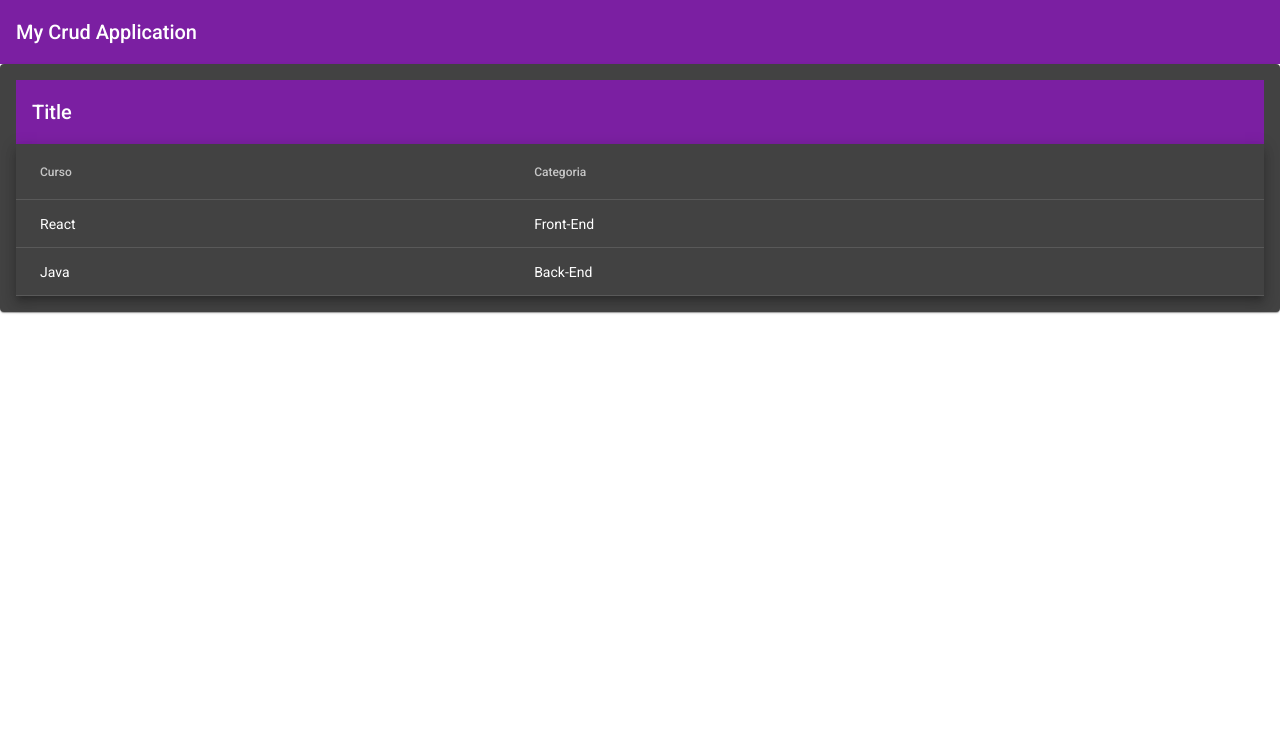
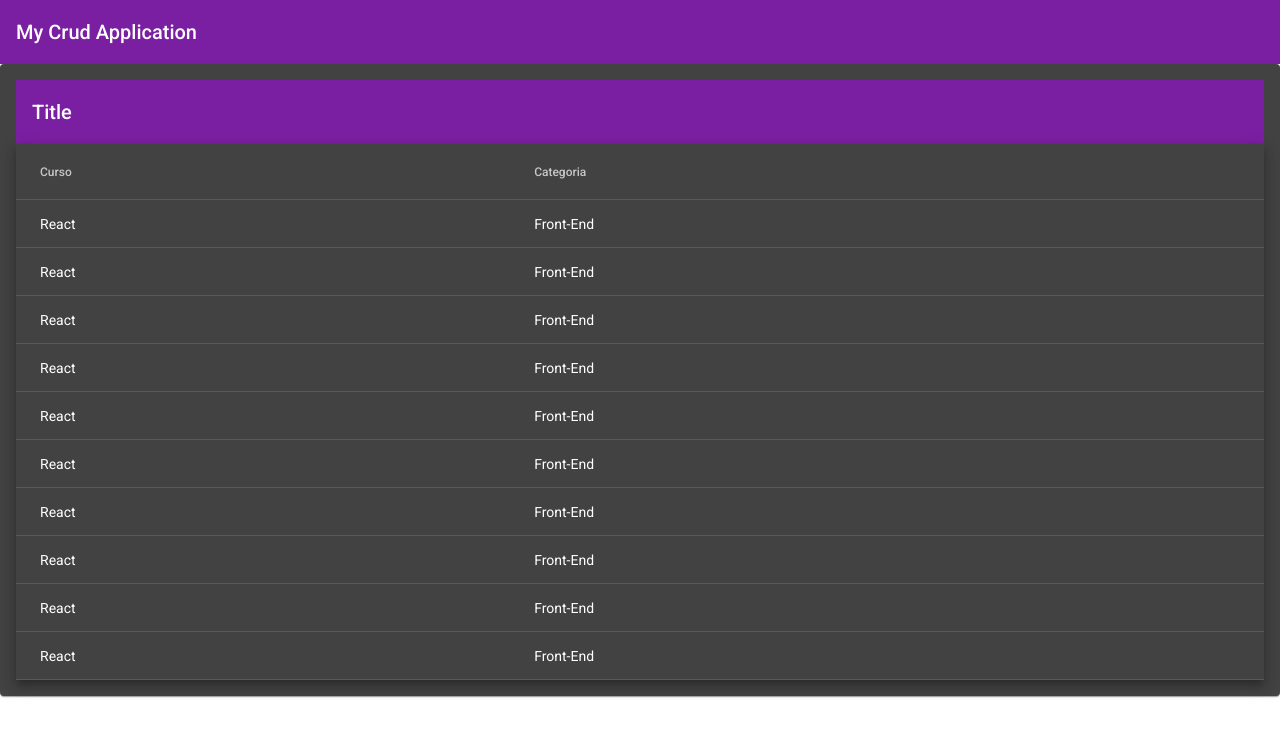
Before and after one commit to deborafsm/crud_angular, an Angular app in the folder crud-angular/: page /courses in a window 1280 px wide. Shown: the top 736 px of the page. Built offline with nearby package versions, Linux system fonts and the light colour scheme.

Commit message:
update: request http json

```diff
--- a/crud-angular/src/app/courses/courses/courses.component.ts
+++ b/crud-angular/src/app/courses/courses/courses.component.ts
@@ -1,21 +1,23 @@
 import { CoursesService } from '../services/courses.service';
 import { Component, OnInit } from '@angular/core';
 import { Course } from '../model/course';
+import { Observable } from 'rxjs';
 @Component({
   selector: 'app-courses',
   templateUrl: './courses.component.html',
   styleUrls: ['./courses.component.scss'],
 })
 export class CoursesComponent implements OnInit {
-  courses: Course[] = [];
+  courses: Observable<Course[]>;
   displayedColumns = ['name', 'category'];
   // coursesService: CoursesService;
   constructor(private coursesService: CoursesService) {
+    this.courses = this.coursesService.list();
     // this.courses = [];
     // this.coursesService = new CoursesService();
   }
 
   ngOnInit(): void {
-    this.courses = this.coursesService.list();
+
   }
 }
--- a/crud-angular/src/app/courses/services/courses.service.ts
+++ b/crud-angular/src/app/courses/services/courses.service.ts
@@ -1,17 +1,16 @@
 import { Injectable } from '@angular/core';
 import { HttpClient } from '@angular/common/http';
 import { Course } from '../model/course';
+import { tap } from 'rxjs';
 @Injectable({
   providedIn: 'root',
 })
 export class CoursesService {
-  constructor(private httpClient: HttpClient) {
-
-  }
-  list(): Course[] {
-    return [
-      { _id: '1', name: 'React', category: 'Front-End' },
-      { _id: '3', name: 'Java', category: 'Back-End' },
-    ];
+  private readonly API = '/assets/courses.json';
+  constructor(private httpClient: HttpClient) {}
+  list() {
+    return this.httpClient
+      .get<Course[]>(this.API)
+      .pipe(tap((courses) => console.log(courses)));
   }
 }
--- /dev/null
+++ b/crud-angular/src/assets/courses.json
@@ -0,0 +1,52 @@
+[{
+    "_id": "1",
+    "name": "React",
+    "category": "Front-End"
+  },
+  {
+    "_id": "1",
+    "name": "React",
+    "category": "Front-End"
+  },
+  {
+    "_id": "1",
+    "name": "React",
+    "category": "Front-End"
+  },
+  {
+    "_id": "1",
+    "name": "React",
+    "category": "Front-End"
+  },
+  {
+    "_id": "1",
+    "name": "React",
+    "category": "Front-End"
+  },
+  {
+    "_id": "1",
+    "name": "React",
+    "category": "Front-End"
+  },
+  {
+    "_id": "1",
+    "name": "React",
+    "category": "Front-End"
+  },
+  {
+    "_id": "1",
+    "name": "React",
+    "category": "Front-End"
+  },
+  {
+    "_id": "1",
+    "name": "React",
+    "category": "Front-End"
+  },
+  {
+    "_id": "1",
+    "name": "React",
+    "category": "Front-End"
+  }
+
+]
```
Also changed, not shown: 1 other file (tests, documents, lock files or other folders).
